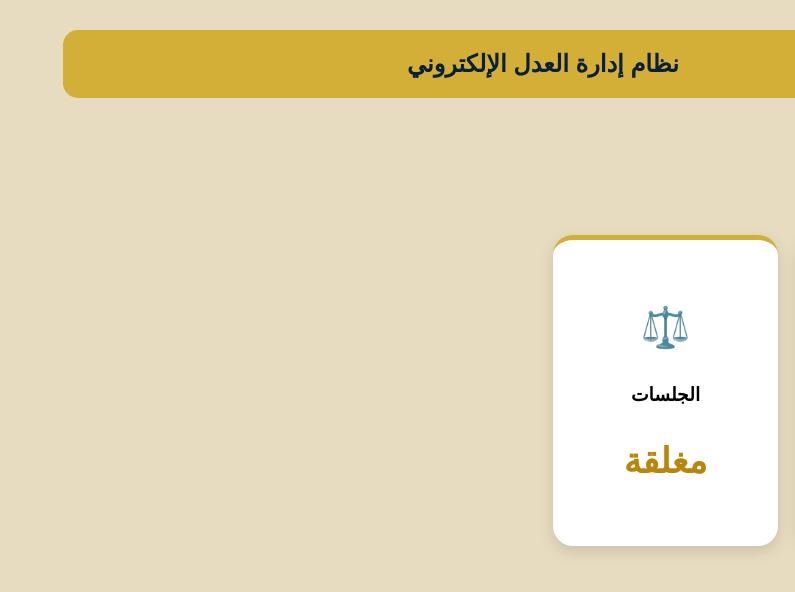
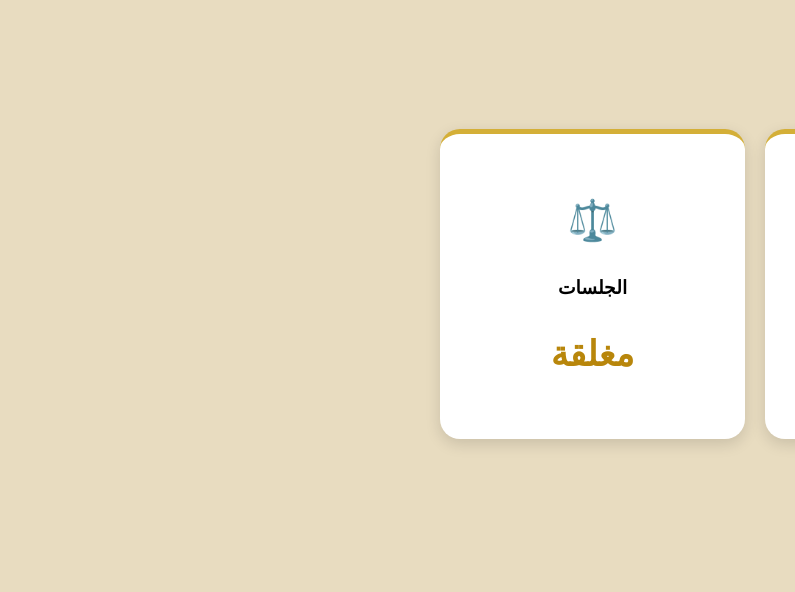
Before and after one commit to 38ed-ma/nice-justice, a Next.js app: page / in a window 1280 px wide. Shown: the top 592 px of the page, without its empty margins (485-1280 px from the left). Built offline with nearby package versions, Linux system fonts and the light colour scheme.

Commit message:
Update layout.tsx

```diff
--- a/app/layout.tsx
+++ b/app/layout.tsx
@@ -1,82 +1,18 @@
-"use client"
 import "./globals.css"
-import Link from "next/link"
-import { useEffect, useState } from "react"
 
+export const metadata = {
+  title: "وزارة العدل | النظام الإلكتروني",
+  description: "نظام إدارة القضايا",
+}
 
 export default function RootLayout({
   children,
 }: {
   children: React.ReactNode
 }) {
-  const [role, setRole] = useState("")
-
-
-useEffect(() => {
-
-  const user = localStorage.getItem("role")
-
-  if(user){
-    setRole(user)
-  }
-
-}, [])
-
-return (
+  return (
     <html lang="ar" dir="rtl">
-      <body>
-
-        <div className="layout">
-
-          <aside className="sidebar">
-
-            <h2>⚖️ وزارة العدل</h2>
-
-            <nav>
-  <p>🏠 الرئيسية</p>
-  <Link href="/cases">
-  <p>📁 القضايا</p>
-</Link>
-  <Link href="/judges">
-  <p>👨‍⚖️ القضاة</p>
-</Link>
-  <Link href="/users">
-  {
-role === "مسؤول" && (
-<p>👥 المستخدمين</p>
-)
-}
-</Link>
-  <Link href="/verdicts">
-  <p>📜 الأحكام</p>
-</Link>
-  <Link href="/settings">
-  <p>⚙️ الإعدادات</p>
-</Link>
-
-  <Link href="/login">
-  <p>🔐 تسجيل دخول للعدل</p>
-</Link>
-
-</nav>
-
-          </aside>
-
-
-          <main className="content">
-
-            <header>
-              نظام إدارة العدل الإلكتروني
-            </header>
-
-            {children}
-
-          </main>
-
-
-        </div>
-
-      </body>
+      <body>{children}</body>
     </html>
   )
 }
```
